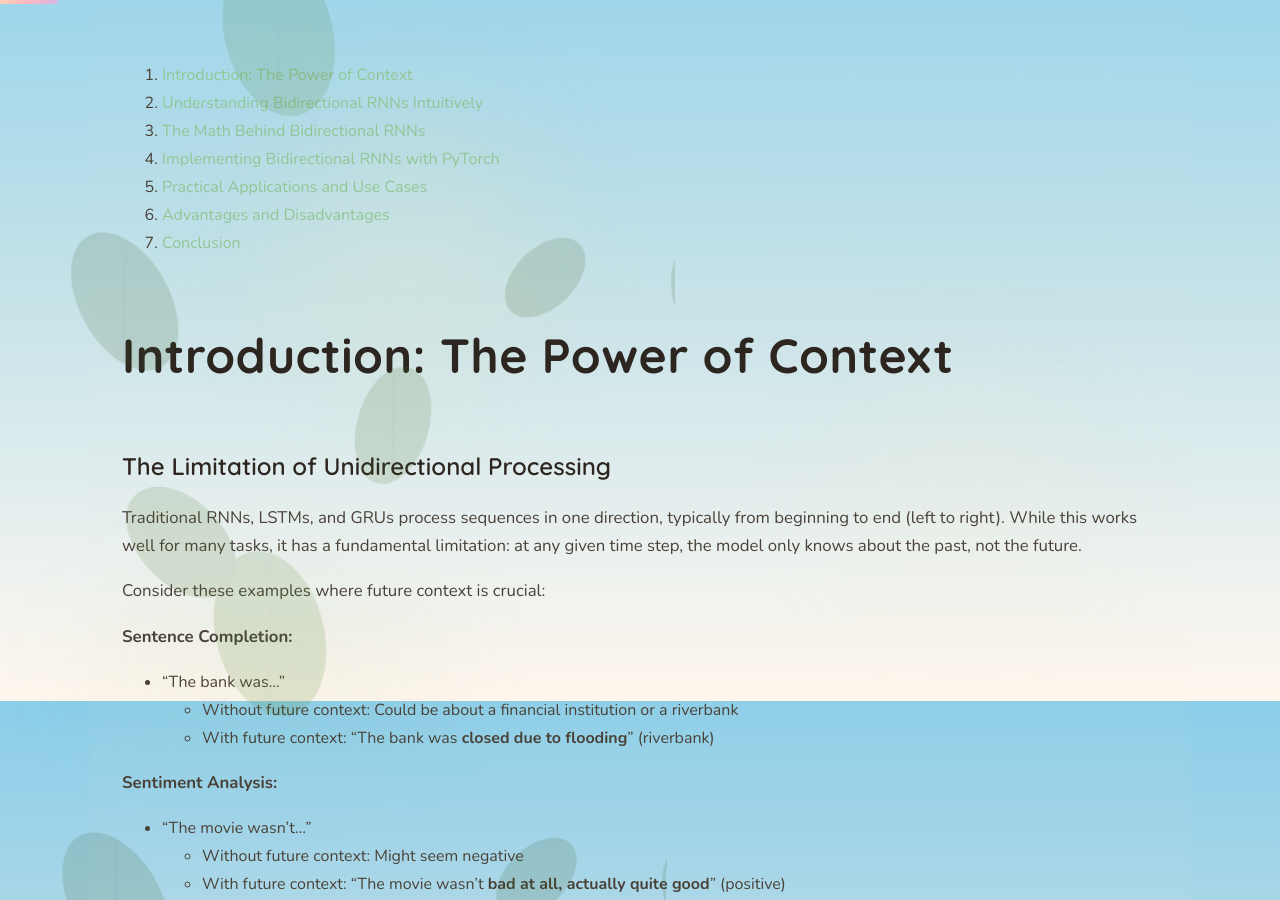
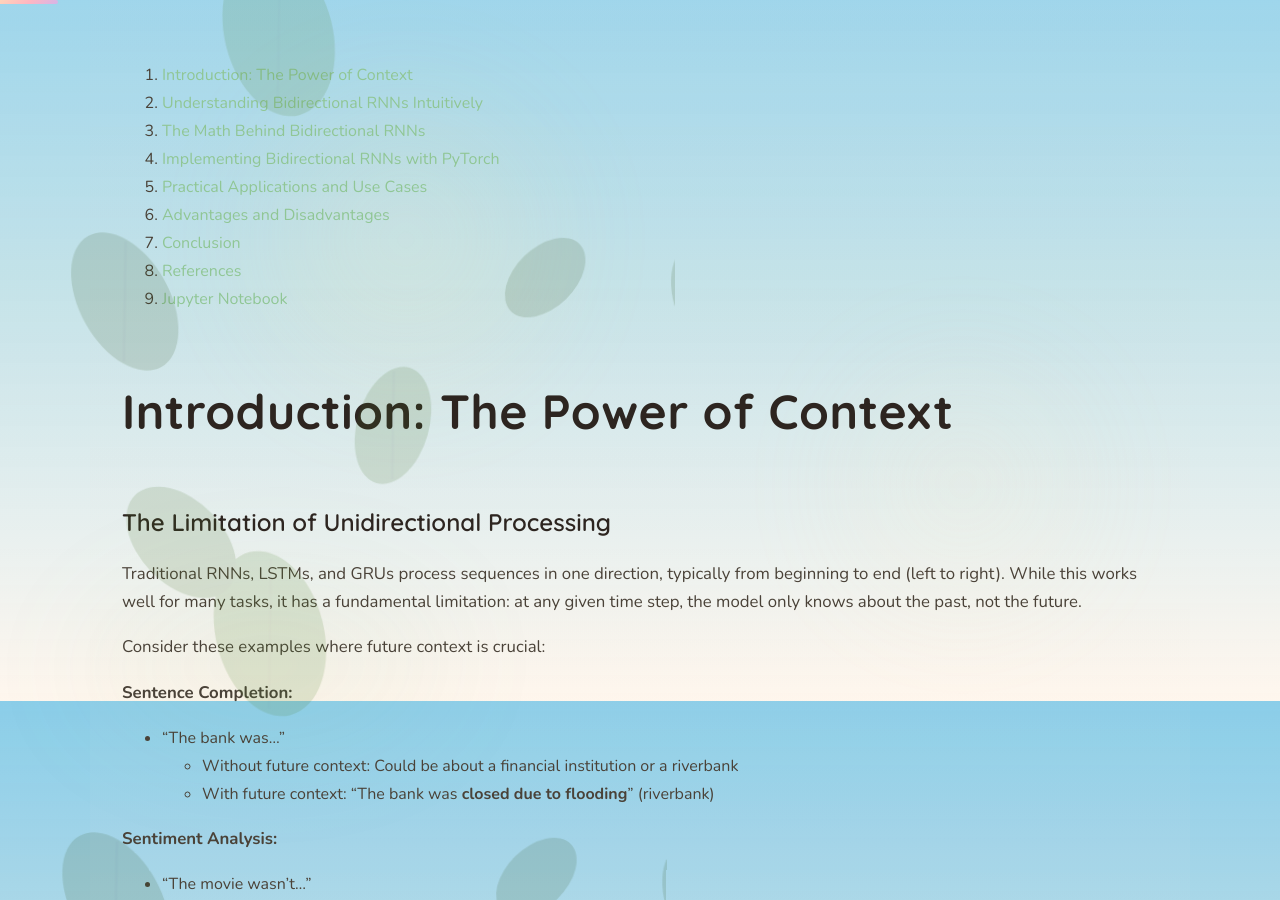
Before and after one commit to mayank1101/mayank1101.github.io, a Jekyll site: the page built from _posts/2026-01-28-bi-rnn.md, in a window 1280 px wide and 900 px high, scrolled down 1099 px. Built offline with Jekyll 4.4.1, drawn with Linux system fonts in a browser that asks for light colours.

Commit message:
added section link references for newly added sections in Table of Contents in bi-rnn article

```diff
--- a/_posts/2026-01-28-bi-rnn.md
+++ b/_posts/2026-01-28-bi-rnn.md
@@ -19,6 +19,8 @@ Continuing in our journey through sequence models in this Deep Learning Series,
 5. [Practical Applications and Use Cases](#practical-applications-and-use-cases)
 6. [Advantages and Disadvantages](#advantages-and-disadvantages)
 7. [Conclusion](#conclusion)
+8. [References](#references)
+9. [Jupyter Notebook](#jupyter-notebook)
 
 ## Introduction: The Power of Context
 
```
